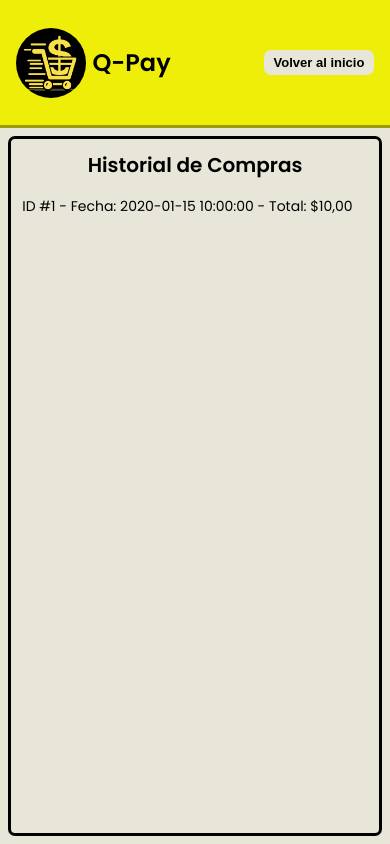
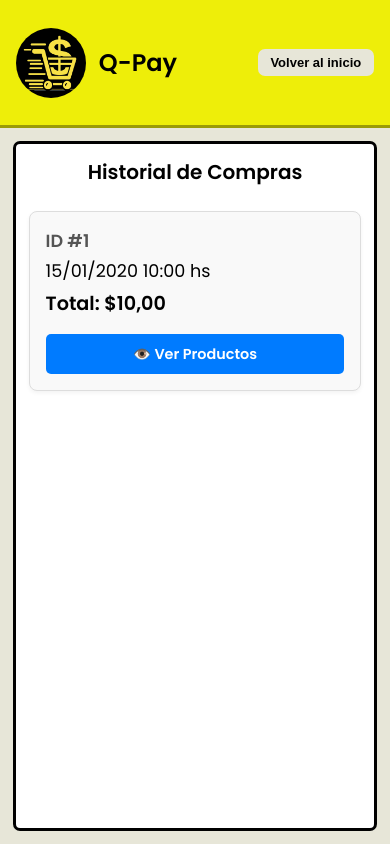
Before and after one commit to facutorr2005/PRAC-PROF-FINAL, a PHP site: page /historial in a window 390 px wide. Run offline with PHP 8.4, Linux system fonts and the light colour scheme; the visitor is signed in with stand-in values (Sample User, id 1); tables that the repository leaves empty hold one stand-in row (values such as "Sample post").

Commit message:
funcionalidadterminada

```diff
--- a/App/Views/Compras/historial.php
+++ b/App/Views/Compras/historial.php
@@ -1,5 +1,5 @@
 <!DOCTYPE html>
-<html lang="en">
+<html lang="es">
 
 <head>
     <meta charset="UTF-8">
@@ -15,7 +15,7 @@
     <div class="encabezado">
 
         <div class="logo-titulo">
-            <img class="logo" src="../Public/imagenes/logo.png" alt="logo">
+            <img class="logo" src="<?= url('/imagenes/logo.png') ?>" alt="logo">
             <div class="titulo">
                 Q-Pay
             </div>
@@ -31,24 +31,35 @@
         <div class="subtitulo">
             Historial de Compras
         </div>
-            <?php /** @var array $compras */ ?>
+
+        <?php /** @var array $compras */ ?>
+
+        <?php if (empty($compras)): ?>
+            <div class="mensaje-vacio">
+                Aún no has realizado ninguna compra.
+            </div>
+        <?php else: ?>
 
             <?php foreach ($compras as $c): ?>
-                <div class="compra">
-                    ID #<?= htmlspecialchars($c['ID']) ?> -
-                    Fecha: <?= htmlspecialchars($c['Momento']) ?> -
-                    Total: $<?= number_format($c['Total'], 2, ',', '.') ?>
+                <div class="compra-card">
 
-                    <!-- Botón “Consultar” lo podés dejar preparado para más adelante -->
-                    <!--
-                    <button class="boton-foreach" onclick="location.href='<?= url('/compras/consultar/' . $c['ID']) ?>'">
-                        Consultar
-                    </button>
-                    -->
+                    <div class="info-compra">
+                        <span class="dato-id">ID #<?= htmlspecialchars($c['ID']) ?></span>
+                        <span class="dato-fecha"><?= date('d/m/Y H:i', strtotime($c['Momento'])) ?> hs</span>
+                        <span class="dato-total">Total: $<?= number_format($c['Total'], 2, ',', '.') ?></span>
+                    </div>
+
+                    <div class="acciones">
+                        <a href="<?= url('/compras/detalle/' . $c['ID']) ?>" class="btn-accion btn-detalle">
+                            👁️ Ver Productos
+                        </a>
+                    </div>
+
                 </div>
             <?php endforeach; ?>
+
+        <?php endif; ?>
     </div>
 
 </body>
-
 </html>
--- a/Public/css/historial.css
+++ b/Public/css/historial.css
@@ -4,6 +4,11 @@
   --color-terciario: rgba(0, 0, 0, 0.349);
   --color-cuarto: black;
   --fuente: "Poppins", sans-serif;
+  /* Colores nuevos para botones */
+  --btn-azul: #007bff;
+  --btn-azul-hover: #0056b3;
+  --btn-verde: #28a745;
+  --btn-verde-hover: #218838;
 }
 
 * {
@@ -30,10 +35,9 @@ body {
   border-bottom: solid 3px var(--color-terciario);
   padding: 1rem 2rem;
   flex-shrink: 0;
-  flex-wrap: wrap; /* permite reacomodar en pantallas pequeñas */
+  flex-wrap: wrap;
 }
 
-/* Contenedor logo + título */
 .logo-titulo {
   display: flex;
   align-items: center;
@@ -41,7 +45,6 @@ body {
   flex-wrap: wrap;
 }
 
-/* Imagen del logo */
 .logo {
   height: 100px;
   width: 100px;
@@ -79,142 +82,129 @@ body {
   padding: 1rem;
   border: solid 3px var(--color-cuarto);
   border-radius: 7px;
+  background-color: #fff; /* Fondo blanco para leer mejor */
 }
 
 .subtitulo {
   text-align: center;
   font-size: clamp(20px, 3vw, 40px);
   font-weight: 600;
-  margin-bottom: 1rem;
+  margin-bottom: 1.5rem;
+}
+
+/* ===== NUEVO: Estilos para las Tarjetas de Compra ===== */
+
+.mensaje-vacio {
+    text-align: center;
+    font-size: 1.2rem;
+    padding: 2rem;
+}
+
+.compra-card {
+    background-color: #f9f9f9;
+    border: 1px solid #ddd;
+    border-radius: 8px;
+    padding: 1rem;
+    margin-bottom: 1rem;
+    display: flex;
+    justify-content: space-between; /* Info a la izq, botones a la der */
+    align-items: center;
+    flex-wrap: wrap;
+    gap: 1rem;
+    box-shadow: 0 2px 4px rgba(0,0,0,0.05);
+}
+
+.info-compra {
+    display: flex;
+    flex-direction: column;
+    gap: 0.3rem;
+    font-size: 1.1rem;
+}
+
+.dato-id {
+    font-weight: bold;
+    color: #555;
+}
+
+.dato-total {
+    font-weight: bold;
+    color: black;
+    font-size: 1.2rem;
+}
+
+.acciones {
+    display: flex;
+    gap: 0.5rem;
+}
+
+.btn-accion {
+    text-decoration: none;
+    padding: 0.6rem 1rem;
+    border-radius: 5px;
+    color: white;
+    font-weight: 600;
+    font-size: 0.9rem;
+    transition: background 0.3s;
+    text-align: center;
+    display: inline-block;
+}
+
+.btn-detalle {
+    background-color: var(--btn-azul);
+}
+.btn-detalle:hover {
+    background-color: var(--btn-azul-hover);
+}
+
+.btn-qr {
+    background-color: var(--btn-verde);
+}
+.btn-qr:hover {
+    background-color: var(--btn-verde-hover);
 }
 
 /* ===== Responsividad ===== */
 
-/* --- Hasta 1024px --- */
 @media (max-width: 1024px) {
-  .encabezado {
-    padding: 1rem;
+  .encabezado { padding: 1rem; }
+  .titulo { font-size: clamp(26px, 4vw, 55px); }
+  .logo { height: 90px; width: 90px; }
+  .boton { font-size: 16px; min-width: 6rem; }
+  .historial { margin: 0.8rem; padding: 0.8rem; }
+}
+
+@media (max-width: 600px) {
+  .encabezado { justify-content: flex-start; gap: 1rem; }
+  .logo-titulo { flex-direction: row; align-items: center; flex: 1; }
+  .logo { height: 70px; width: 70px; }
+  .titulo { font-size: clamp(22px, 6vw, 45px); }
+  .boton { font-size: 14px; padding: 0.4rem 0.8rem; margin-left: auto; order: 2; }
+
+  /* Ajuste de tarjetas en móviles */
+  .compra-card {
+      flex-direction: column;
+      align-items: flex-start;
   }
-
-  .titulo {
-    font-size: clamp(26px, 4vw, 55px);
+  .acciones {
+      width: 100%;
+      justify-content: stretch;
   }
-
-  .logo {
-    height: 90px;
-    width: 90px;
-  }
-
-  .boton {
-    font-size: 16px;
-    min-width: 6rem;
-  }
-
-  .historial {
-    margin: 0.8rem;
-    padding: 0.8rem;
+  .btn-accion {
+      flex: 1; /* Botones ocupan todo el ancho */
   }
 }
 
-/* --- Hasta 600px --- */
-@media (max-width: 600px) {
-  .encabezado {
-    justify-content: flex-start;
-    gap: 1rem;
-  }
-
-  .logo-titulo {
-    flex-direction: row;
-    align-items: center;
-    flex: 1;
-  }
-
-  .logo {
-    height: 70px;
-    width: 70px;
-  }
-
-  .titulo {
-    font-size: clamp(22px, 6vw, 45px);
-  }
-
-  .boton {
-    font-size: 14px;
-    padding: 0.4rem 0.8rem;
-    margin-left: auto; /* mueve el botón a la derecha */
-    order: 2;
-  }
-
-  .historial {
-    margin: 0.5rem;
-    padding: 0.7rem;
-  }
-
-  .subtitulo {
-    font-size: 22px;
-  }
+@media (max-width: 480px) {
+  .encabezado { justify-content: space-between; gap: 0.5rem; padding: 0.5rem 1rem; }
+  .titulo { font-size: 24px; }
+  .boton { font-size: 13px; min-width: 5.5rem; }
+  .subtitulo { font-size: 20px; }
 }
 
-/* --- Hasta 480px --- */
-@media (max-width: 480px) {
-  .encabezado {
-    justify-content: space-between;
-    gap: 0.5rem;
-    padding: 0.5rem 1rem;
-  }
-
-  .logo-titulo {
-    flex-direction: row;
-    gap: 0.4rem;
-  }
-
-  .titulo {
-    font-size: 24px;
-  }
-
-  .boton {
-    font-size: 13px;
-    min-width: 5.5rem;
-    padding: 0.3rem 0.6rem;
-  }
-
-  .historial {
-    font-size: 14px;
-  }
-
-  .subtitulo {
-    font-size: 20px;
-  }
+@media (max-width: 320px) {
+  .encabezado { justify-content: space-between; padding: 0.5rem; }
+  .logo { height: 55px; width: 55px; }
+  .titulo { font-size: 20px; }
+  .boton { font-size: 12px; }
+  .historial { margin: 0.3rem; padding: 0.5rem; }
 }
-
-/* --- Hasta 320px --- */
-@media (max-width: 320px) {
-  .encabezado {
-    justify-content: space-between;
-    padding: 0.5rem;
-  }
-
-  .logo {
-    height: 55px;
-    width: 55px;
-  }
-
-  .titulo {
-    font-size: 20px;
-  }
-
-  .boton {
-    font-size: 12px;
-    padding: 0.3rem 0.5rem;
-  }
-
-  .historial {
-    margin: 0.3rem;
-    padding: 0.5rem;
-    border-width: 2px;
-  }
-
-  .subtitulo {
-    font-size: 18px;
-  }
-}
```
